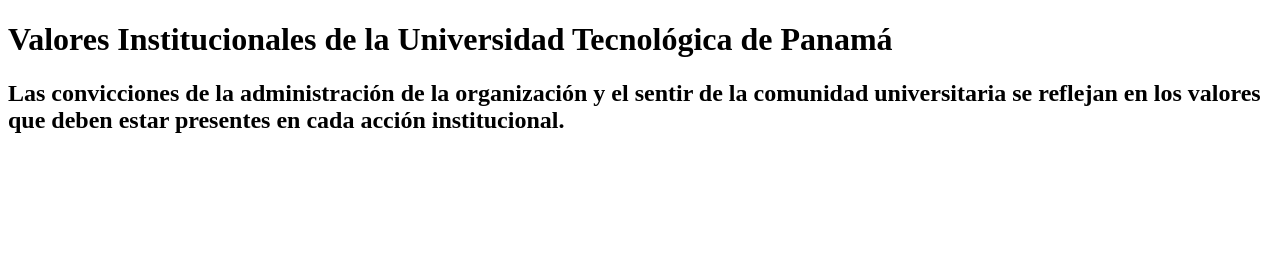
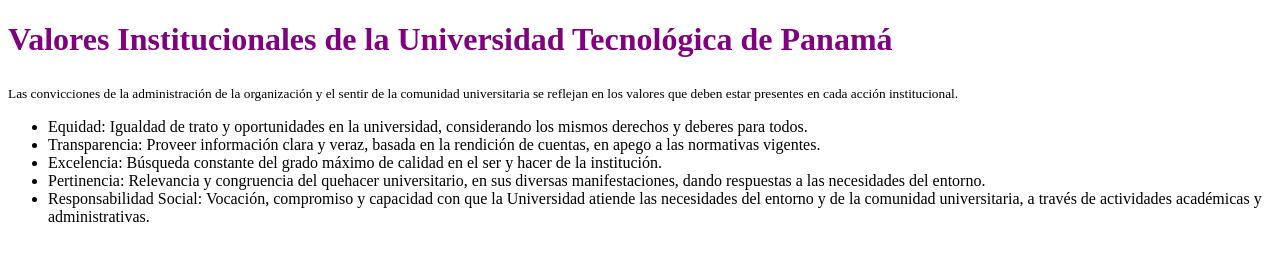
Before and after one commit to 2022-SEMII-DESIV-G1/espino-isaias, a plain HTML site: page Lab 5/Lab 5.html in a window 1280 px wide. Drawn offline with Linux system fonts and the light colour scheme.

Commit message:
actualizar

```diff
--- a/Lab 5/Lab 5.html
+++ b/Lab 5/Lab 5.html
@@ -1,23 +1,31 @@
 <!DOCTYPE html>
 <html lang="en">
 <head>
-    <meta charset="UTF-8">
-    <meta http-equiv="X-UA-Compatible" content="IE=edge">
-    <meta name="viewport" content="width=, initial-scale=1.0">
     <title>Document</title>
+    <link rel="stylesheet" type="text/css" href="Lab 5.css">
 </head>
 <body>
     <div>
-        <h1>Valores Institucionales de la Universidad Tecnológica de Panamá</h1>
+        <style type="text/css">
+            h1 { color: purple;}
+        </style>
+        <h1 >Valores Institucionales de la Universidad Tecnológica de Panamá</h1>
     </div>
 
     <div>
-        <h2>Las convicciones de la administración de la organización y el sentir de la comunidad universitaria se reflejan en los valores que deben estar presentes en cada acción institucional.</h2>
+        <style>
+            h2 {color: green;}
+        </style>
+        <sub> Las convicciones de la administración de la organización y el sentir de la comunidad universitaria se reflejan en los valores que deben estar presentes en cada acción institucional.</sub>
     </div>
 
     <div>
         <ul>
-
+            <li id="equidad">Equidad: Igualdad de trato y oportunidades en la universidad, considerando los mismos derechos y deberes para todos.</li>
+            <li id="transparencia">Transparencia: Proveer información clara y veraz, basada en la rendición de cuentas, en apego a las normativas vigentes.</li>
+            <li id="excelencia">Excelencia: Búsqueda constante del grado máximo de calidad en el ser y hacer de la institución.</li>
+            <li id="pertinencia">Pertinencia:  Relevancia y congruencia del quehacer universitario, en sus diversas manifestaciones, dando respuestas a las necesidades del entorno.</li>
+            <li id="responsabilidad">Responsabilidad Social: Vocación, compromiso y capacidad con que la Universidad atiende las necesidades del entorno y de la comunidad universitaria, a través de actividades académicas y administrativas.</li>
         </ul>
     </div>
 
```
